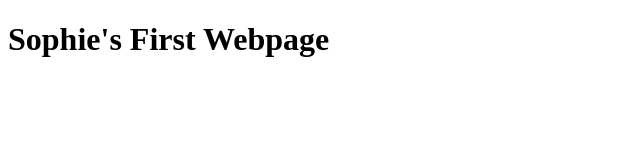
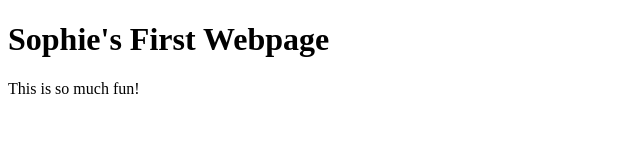
Before and after one commit to ICS2O-Programming-SophieS/Intro-03, a plain HTML site: page index.html in a window 1280 px wide. Shown: the whole page, without its empty margins (0-640 px from the left). Drawn offline with Linux system fonts and the light colour scheme.

Commit message:
Added another line of text.

```diff
--- a/index.html
+++ b/index.html
@@ -8,6 +8,7 @@
   </head>
   <body>
     <h1>Sophie's First Webpage</h1>
+    This is so much fun!
     <script src="script.js"></script>
   </body>
 </html>
```
